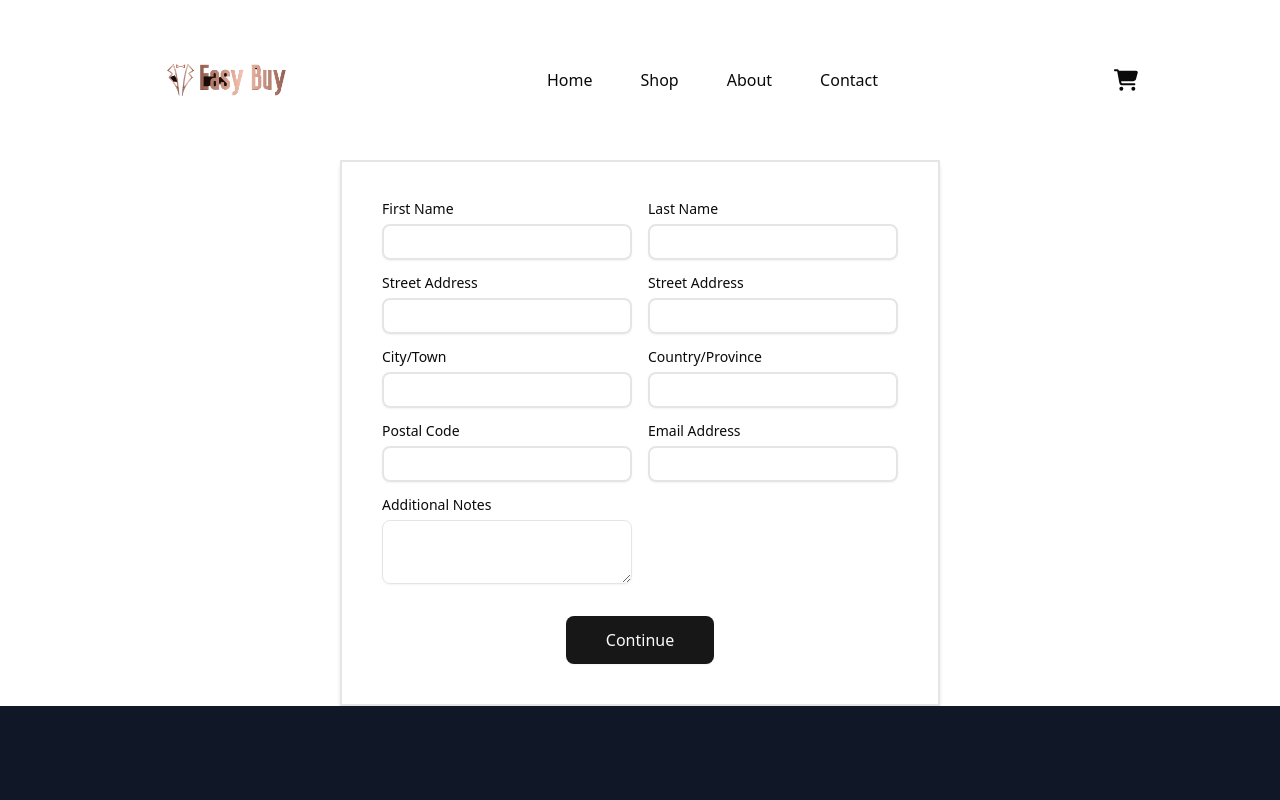
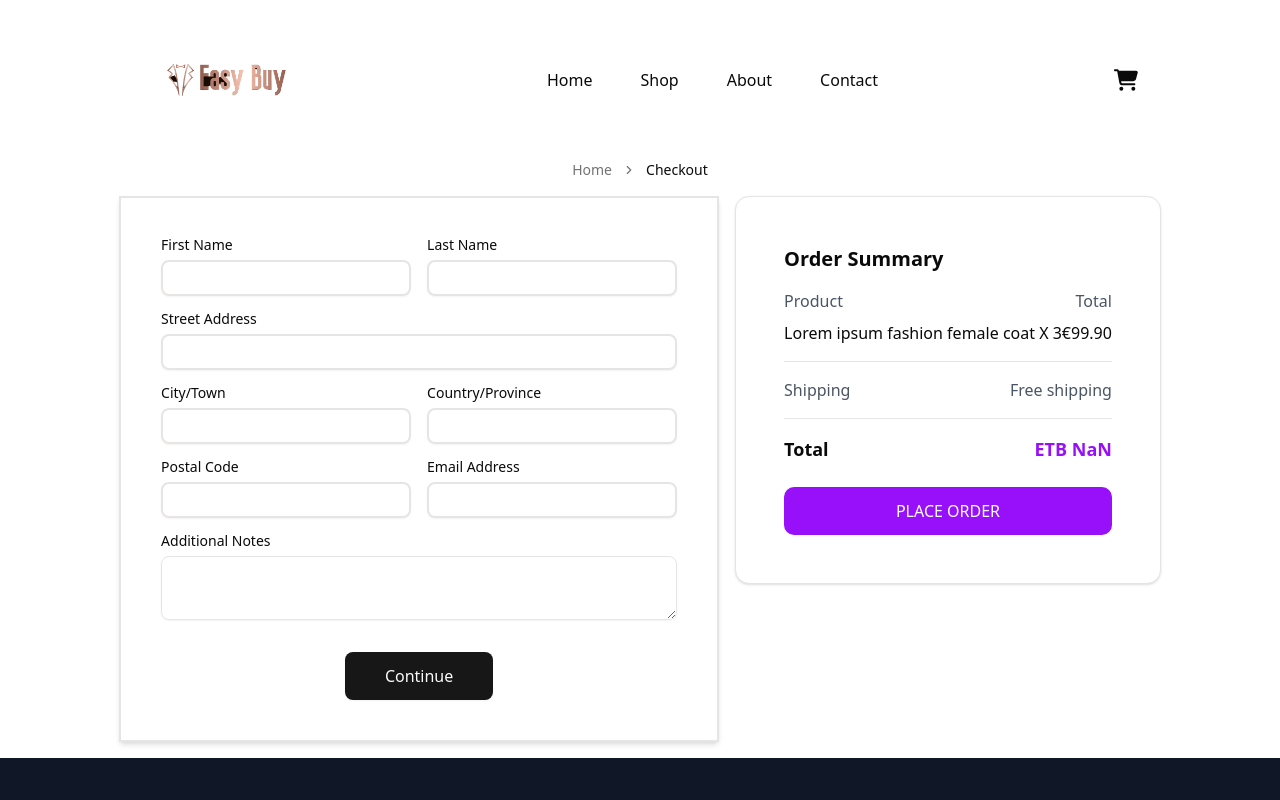
Before and after one commit to TESHU21/EasyBuy, a React (Vite) app: page /billing in a window 1280 px wide. Shown: the top 800 px of the page. Built offline with nearby package versions, Linux system fonts and the light colour scheme.

Commit message:
Add Order Item:

```diff
--- a/package.json
+++ b/package.json
@@ -17,6 +17,7 @@
     "@radix-ui/react-dialog": "^1.1.6",
     "@radix-ui/react-label": "^2.1.2",
     "@radix-ui/react-select": "^2.1.6",
+    "@radix-ui/react-separator": "^1.1.2",
     "@radix-ui/react-slot": "^1.1.2",
     "@tailwindcss/vite": "^4.0.12",
     "class-variance-authority": "^0.7.1",
--- /dev/null
+++ b/src/components/ui/separator.jsx
@@ -0,0 +1,25 @@
+import * as React from "react"
+import * as SeparatorPrimitive from "@radix-ui/react-separator"
+
+import { cn } from "@/lib/utils"
+
+function Separator({
+  className,
+  orientation = "horizontal",
+  decorative = true,
+  ...props
+}) {
+  return (
+    <SeparatorPrimitive.Root
+      data-slot="separator-root"
+      decorative={decorative}
+      orientation={orientation}
+      className={cn(
+        "bg-border shrink-0 data-[orientation=horizontal]:h-px data-[orientation=horizontal]:w-full data-[orientation=vertical]:h-full data-[orientation=vertical]:w-px",
+        className
+      )}
+      {...props} />
+  );
+}
+
+export { Separator }
--- a/src/pages/cart/Cart.jsx
+++ b/src/pages/cart/Cart.jsx
@@ -44,7 +44,7 @@ const Cart = () => {
     setSelectedItems(checked ? cartItems.map((item) => item.id) : []);
   };
   const handeleCheckout=()=>{
-    navigate("/billing")
+    navigate("/billing",{state:{selectedItems}})
 
   }
 
--- a/src/pages/checkout/BillingAddress.jsx
+++ b/src/pages/checkout/BillingAddress.jsx
@@ -1,12 +1,41 @@
 import React from 'react'
 import FormComp from '@/components/FormComp'
 import {BilligAdressSchema,intialValues,fields} from "./components/data/billingdata"
+import OrderItem from './OrderItem'
+import { useLocation } from 'react-router-dom'
+import {
+  Breadcrumb,
+  BreadcrumbItem,
+  BreadcrumbLink,
+  BreadcrumbList,
+  BreadcrumbPage,
+  BreadcrumbSeparator,
+} from "@/components/ui/breadcrumb";
+const BillingAddress = ({item}) => {
+  const location=useLocation()
+  const selectedItems = location.state?.selectedItems
+  console.log("Selected Items billing",selectedItems)
+  return (
+    <div className=' flex flex-col justify-center'>
+       <nav aria-label='Breadcrumb Navigation'>
+            <Breadcrumb className="flex justify-center">
+              <BreadcrumbList>
+                <BreadcrumbItem>
+                  <BreadcrumbLink href="/" aria-label="Go to homepage">Home</BreadcrumbLink>
+                </BreadcrumbItem>
+                <BreadcrumbSeparator />
+                <BreadcrumbItem>
+                  <BreadcrumbPage arial-current="page">Checkout</BreadcrumbPage>
+                </BreadcrumbItem>
+              </BreadcrumbList>
+            </Breadcrumb>
+            </nav>
+      <div  className="  flex flex-col md:flex-row gap-4 justify-center  p-4">
 
-const BillingAddress = () => {
-  return (
-    <div className="  flex justify-center ">
-        <div className=' w-[600px]   shadow-md  border-2 p-10 '>
+        <div className=' lg:w-[600px]   shadow-md  border-2 p-10 '>
         <FormComp schema={BilligAdressSchema} initialValues={intialValues} fields={fields} submitBtnText="Continue"/>
+        </div>
+        <OrderItem item={selectedItems}/>
         </div>
     </div>
   )
--- /dev/null
+++ b/src/pages/checkout/OrderItem.jsx
@@ -0,0 +1,48 @@
+import React from 'react'
+import {
+    Card,
+    CardContent,
+    CardDescription,
+    CardFooter,
+    CardHeader,
+    CardTitle,
+  } from "@/components/ui/card"
+
+const OrderItem = ({item}) => {
+    const total=item?.price*item?.quantity
+  return (
+    <div>
+        <Card>
+        <CardContent>
+        <div className="max-w-md mx-auto p-6 bg-white rounded-lg ">
+      <h2 className="text-xl font-semibold mb-4">Order Summary</h2>
+      <div className="border-b pb-4 mb-4">
+        <div className="flex justify-between mb-2">
+          <span className="text-gray-600">Product</span>
+          <span className="text-gray-600">Total</span>
+        </div>
+        <div className="flex justify-between">
+          <span>Lorem ipsum fashion female coat X 3</span>
+          <span>€99.90</span>
+        </div>
+      </div>
+      <div className="flex justify-between border-b pb-4 mb-4">
+        <span className="text-gray-600">Shipping</span>
+        <span className="text-gray-600">Free shipping</span>
+      </div>
+      <div className="flex justify-between text-lg font-semibold mb-6">
+        <span>Total</span>
+        <span className="text-purple-600">ETB {total}</span>
+      </div>
+      <button className="w-full bg-purple-600 text-white py-3 rounded-lg hover:bg-purple-700 transition">
+        PLACE ORDER
+      </button>
+    </div>
+
+        </CardContent>
+        </Card>
+    </div>
+  )
+}
+
+export default OrderItem
--- /dev/null
+++ b/src/pages/checkout/PaymentMethod.jsx
@@ -0,0 +1,9 @@
+import React from 'react'
+
+const PaymentMethod = () => {
+  return (
+    <div>PaymentMethod</div>
+  )
+}
+
+export default PaymentMethod
--- a/src/pages/checkout/components/data/billingdata.jsx
+++ b/src/pages/checkout/components/data/billingdata.jsx
@@ -59,14 +59,13 @@ export const intialValues={
 
 }
 export const fields=[
- { label: "First Name", name: "firstName", type: "text", className: "col-span-1" },
- { label: "Last Name", name: "lastName", type: "text", className: "col-span-1" },
- { label: "Street Address", name: "streetAddress", type: "text", className: "col-span-1" },
- { label: "Street Address", name: "streetAddress", type: "text", className: "col-span-1" },
- { label: "City/Town", name: "city", type: "text", className: "col-span-1" },
- { label: "Country/Province", name: "country", type: "text", className: "col-span-1" },
- { label: "Postal Code", name: "postalCode", type: "text", className: "col-span-1" },
- { label: "Email Address", name: "email", type: "email", className: "col-span-1" },
+ { label: "First Name", name: "firstName", type: "text", className: " col-span-2 lg:col-span-1" },
+ { label: "Last Name", name: "lastName", type: "text", className: " col-span-2 lg:col-span-1" },
+ { label: "Street Address", name: "streetAddress", type: "text", className: "col-span-2" },
+ { label: "City/Town", name: "city", type: "text", className: " col-span-2 lg:col-span-1" },
+ { label: "Country/Province", name: "country", type: "text", className: " col-span-2 lg:col-span-1" },
+ { label: "Postal Code", name: "postalCode", type: "text", className: "col-span-2 lg:col-span-1" },
+ { label: "Email Address", name: "email", type: "email", className: " col-span-2 lg:col-span-1" },
 
- { label: "Additional Notes", name: "additionalNotes", type: "textarea", className: "col-span-1" },
+ { label: "Additional Notes", name: "additionalNotes", type: "textarea", className: "col-span-2" },
 ]
```
Also changed, not shown: src/pages/checkout/data/billingdata.jsx (deleted), 1 other file (tests, documents, lock files or other folders).
